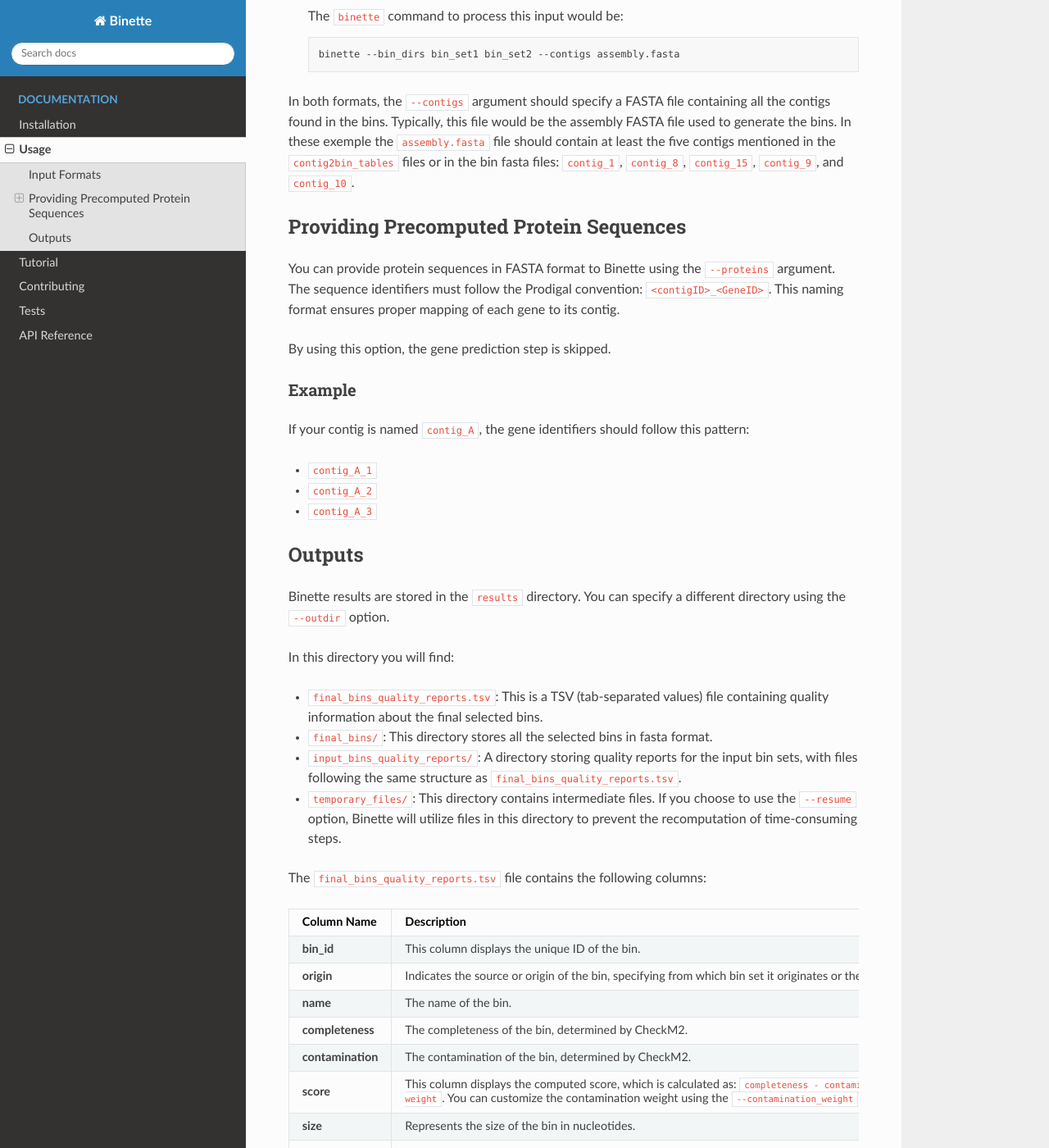
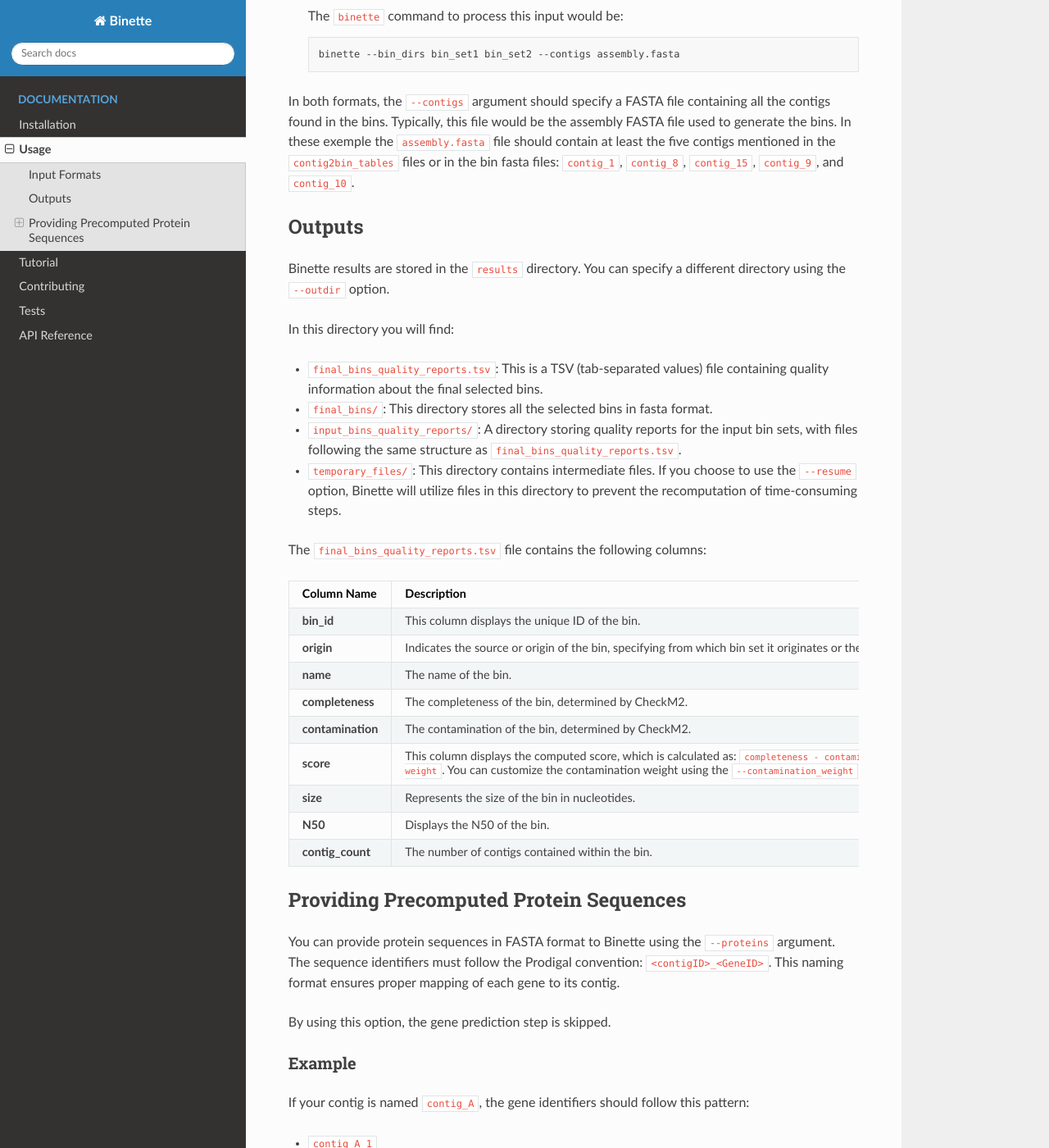
Before and after one commit to genotoul-bioinfo/Binette, a Sphinx documentation site: the page built from docs/usage.md, in a window 1280 px wide and 1400 px high, scrolled down 1150 px. Shown: the whole window at 82% size. Built offline with Sphinx 7.4.7 and the Read the Docs theme 3.1.0, drawn with Linux system fonts in a browser that asks for light colours; some of the changed lines change nothing that is shown.

Commit message:
reorganise usage doc

```diff
--- a/docs/usage.md
+++ b/docs/usage.md
@@ -59,18 +59,6 @@
 In both formats, the `--contigs` argument should specify a FASTA file containing all the contigs found in the bins. Typically, this file would be the assembly FASTA file used to generate the bins. In these exemple the `assembly.fasta` file should contain at least the five contigs mentioned in the `contig2bin_tables` files or in the bin fasta files: `contig_1`, `contig_8`, `contig_15`, `contig_9`, and `contig_10`.
 
 
-## Providing Precomputed Protein Sequences
-
-You can provide protein sequences in FASTA format to Binette using the `--proteins` argument. The sequence identifiers must follow the Prodigal convention: `<contigID>_<GeneID>`. This naming format ensures proper mapping of each gene to its contig.
-
-By using this option, the gene prediction step is skipped.
-
-### Example
-If your contig is named `contig_A`, the gene identifiers should follow this pattern:
-- `contig_A_1`
-- `contig_A_2`
-- `contig_A_3`
-
 
 ## Outputs
 
@@ -95,3 +83,18 @@
 | **size**            | Represents the size of the bin in nucleotides.                                                              |
 | **N50**             | Displays the N50 of the bin.                                                                                |
 | **contig_count**    | The number of contigs contained within the bin.
+
+
+
+
+## Providing Precomputed Protein Sequences
+
+You can provide protein sequences in FASTA format to Binette using the `--proteins` argument. The sequence identifiers must follow the Prodigal convention: `<contigID>_<GeneID>`. This naming format ensures proper mapping of each gene to its contig.
+
+By using this option, the gene prediction step is skipped.
+
+### Example
+If your contig is named `contig_A`, the gene identifiers should follow this pattern:
+- `contig_A_1`
+- `contig_A_2`
+- `contig_A_3`
```
